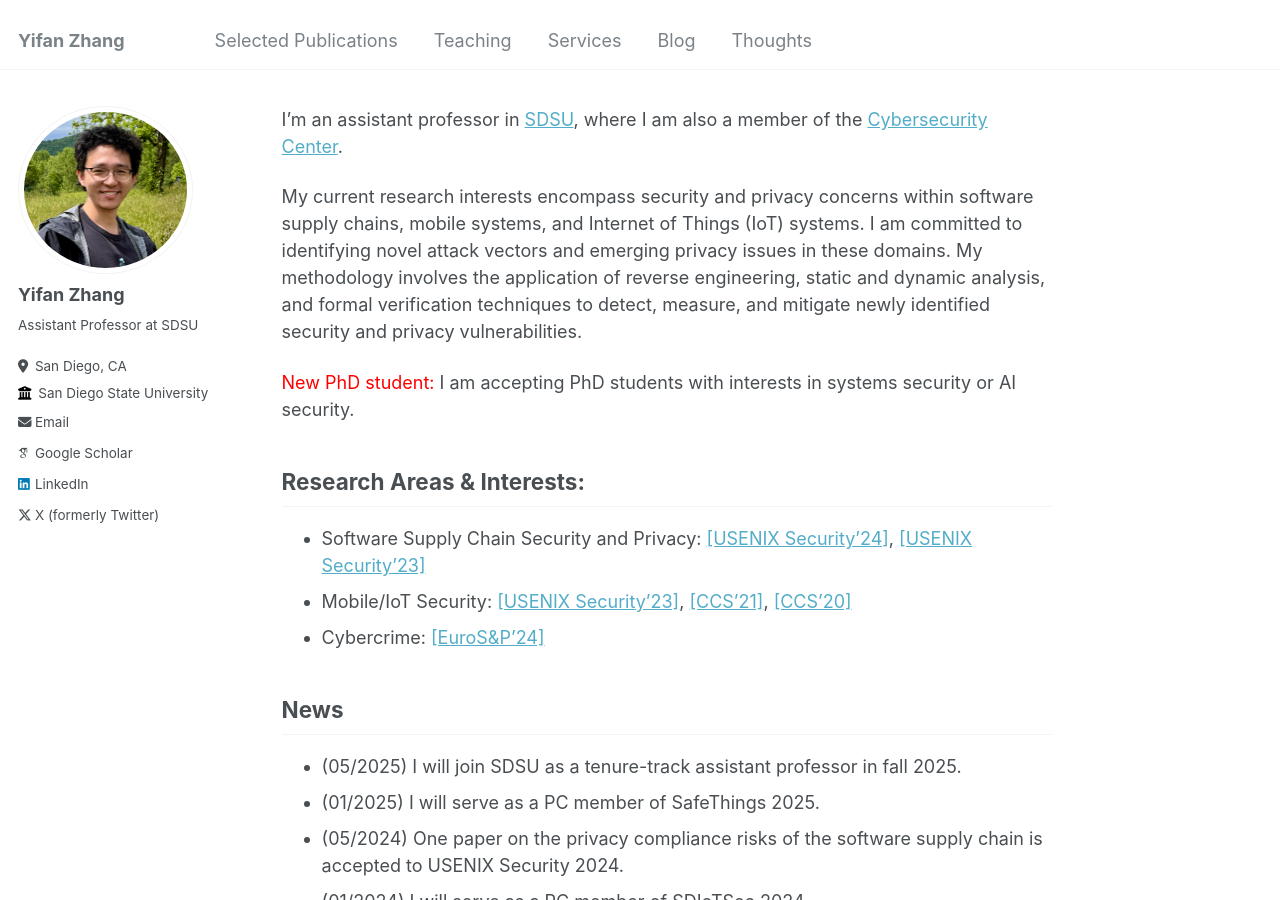
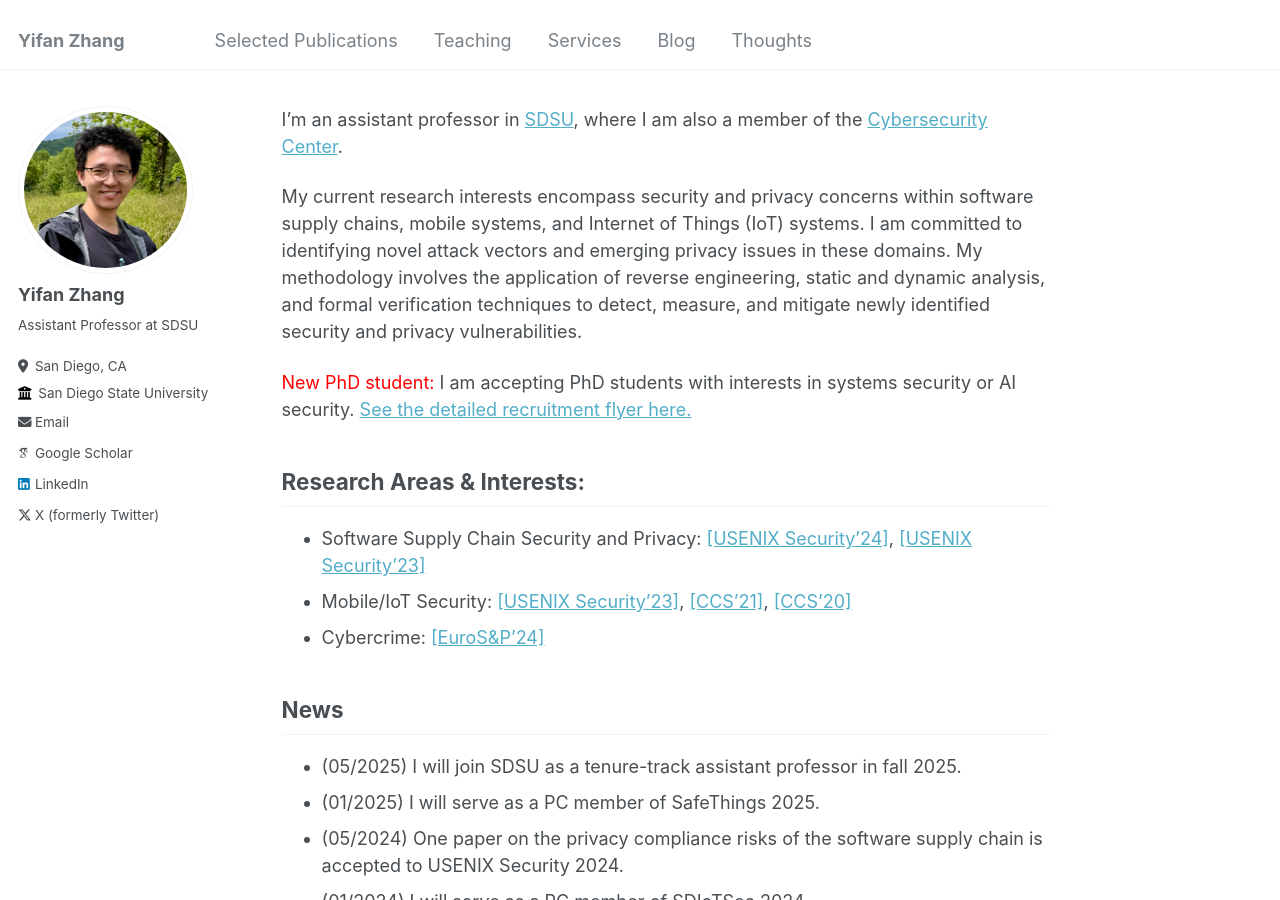
Before and after one commit to Gao-Chuan/Gao-Chuan.github.io, a Jekyll site: the page built from _pages/about.md, in a window 1280 px wide and 900 px high. Built offline with Jekyll 4.4.1, drawn with Linux system fonts in a browser that asks for light colours; some web fonts are replaced.

Commit message:
add flyer to mainpage

```diff
--- a/_config.yml
+++ b/_config.yml
@@ -17,6 +17,7 @@ baseurl                  : "" # the subpath of your site, e.g. "/blog"
 repository               : "Gao-Chuan/Gao-Chuan.github.io"
 images_baseurl: "/images"
 paper_baseurl: "/files/papers"
+sdsu_baseurl: "/files/SDSU"
 
 # Site Author - The following control what appear as part of the author content on the side bar.
 #               If a field is blank the icon and link will not appear, otherwise it will be shown.
--- a/_pages/about.md
+++ b/_pages/about.md
@@ -12,6 +12,7 @@ I'm an assistant professor in [SDSU](https://www.sdsu.edu/), where I am also a m
 My current research interests encompass security and privacy concerns within software supply chains, mobile systems, and Internet of Things (IoT) systems. I am committed to identifying novel attack vectors and emerging privacy issues in these domains. My methodology involves the application of reverse engineering, static and dynamic analysis, and formal verification techniques to detect, measure, and mitigate newly identified security and privacy vulnerabilities.
 
 <span style="color:red">New PhD student:</span> I am accepting PhD students with interests in systems security or AI security.
+<a href="{{ site.url }}{{ site.baseurl }}{{ site.sdsu_baseurl }}PhD_Recruitment.pdf">See the detailed recruitment flyer here.</a>
 
 ## Research Areas & Interests:
 
```
